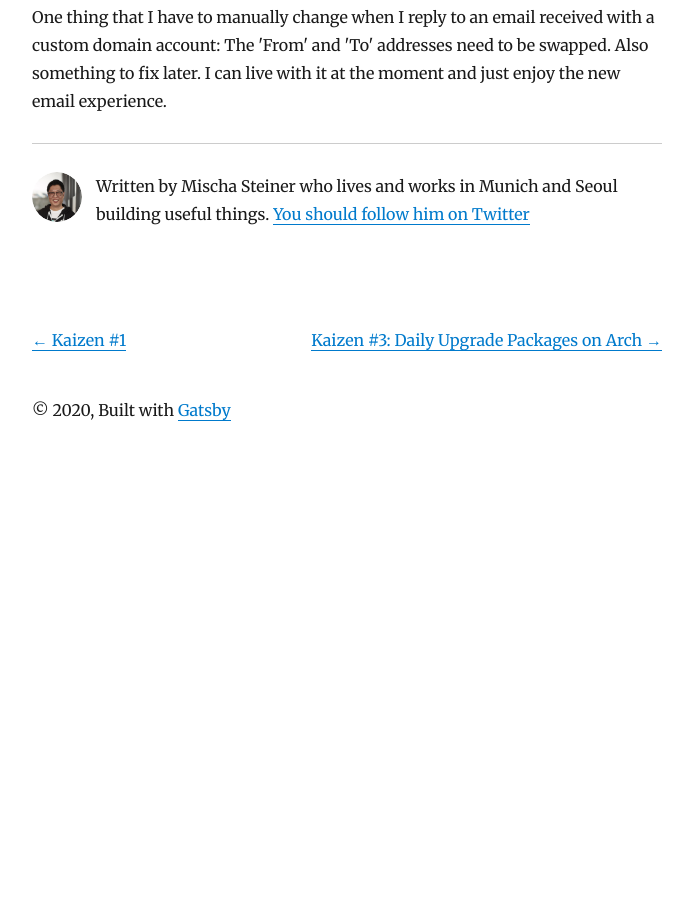
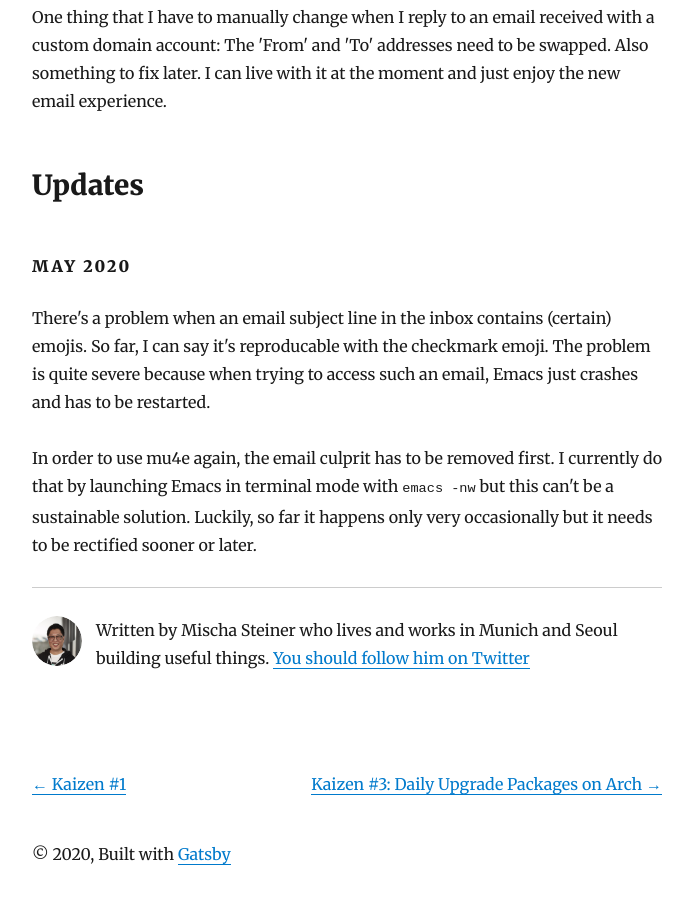
Before and after one commit to benzai10/bzt-website, a Gatsby site: page /using-mu4e-and-offlineimap/ in a window 1280 px wide. Shown: the part 5176-6080 px from the top of the page, without its empty margins (293-986 px from the left). Before the commit the page ends 5642 px from the top, so only its background shows below. Built offline with nearby package versions, Linux system fonts and the light colour scheme; Gatsby itself is replaced by a stand-in of ours; some packages are replaced by stand-ins of ours.

Commit message:
add addendum to mu4e article

```diff
--- a/content/blog/using-mu4e-and-offlineimap/index.md
+++ b/content/blog/using-mu4e-and-offlineimap/index.md
@@ -185,3 +185,17 @@ One thing that I have to manually change when I reply to an email
 received with a custom domain account: The 'From' and 'To' addresses
 need to be swapped. Also something to fix later. I can live with it at
 the moment and just enjoy the new email experience.
+
+
+Updates
+---
+#### May 2020
+There's a problem when an email subject line in the inbox contains (certain)
+emojis. So far, I can say it's reproducable with the checkmark emoji. The
+problem is quite severe because when trying to access such an email, Emacs just
+crashes and has to be restarted.
+
+In order to use mu4e again, the email culprit has to be removed first. I
+currently do that by launching Emacs in terminal mode with `emacs -nw` but this
+can't be a sustainable solution. Luckily, so far it happens only very
+occasionally but it needs to be rectified sooner or later.
```
